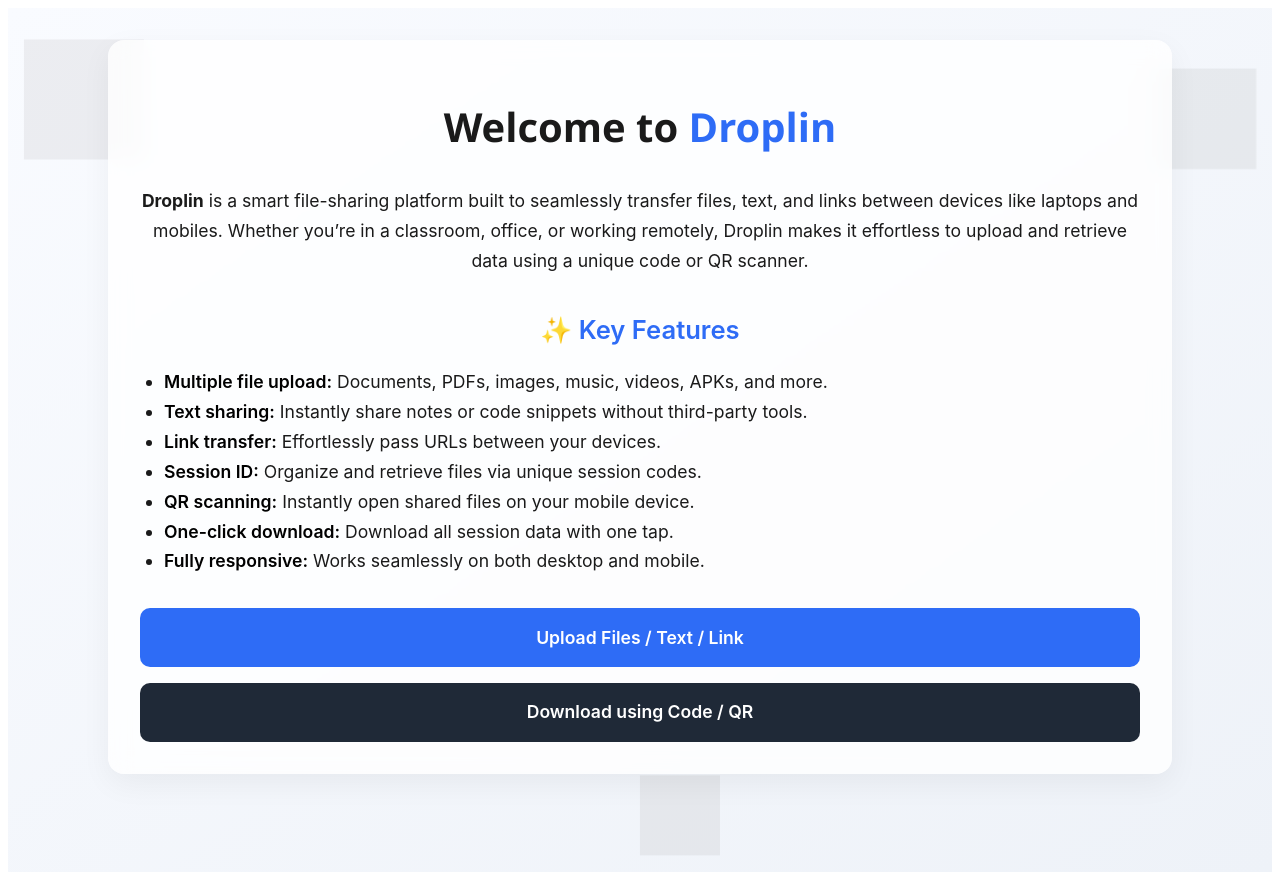
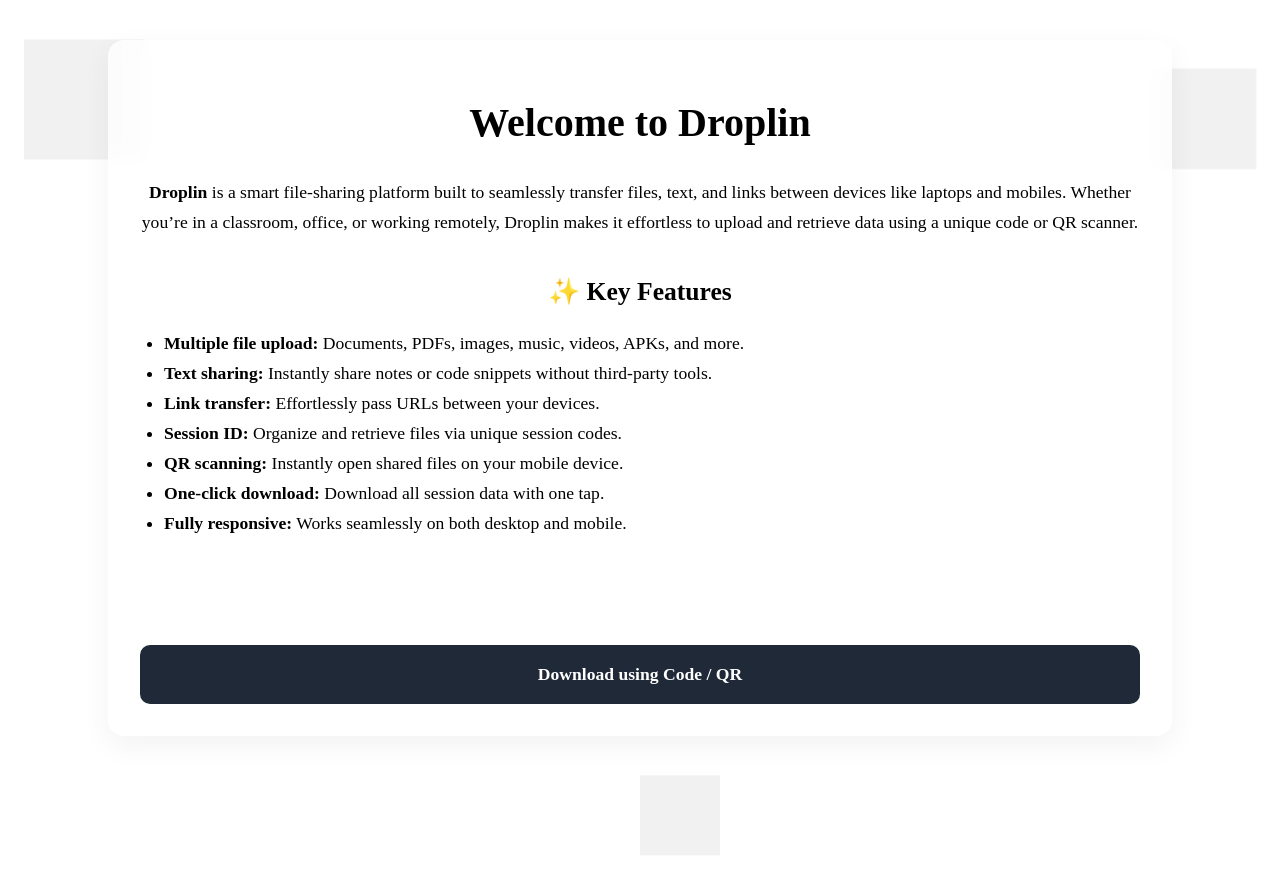
Before and after one commit to Sanjay-adepu/Droplin, a Next.js app: page / in a window 1280 px wide. Built offline with nearby package versions, Linux system fonts and the light colour scheme; grey boxes are pictures that could not be loaded.

Commit message:
Update home.module.css

```diff
--- a/src/app/home.module.css
+++ b/src/app/home.module.css
@@ -1,10 +1,3 @@
-:root {
-  --primary-color: #2e6cf6;
-  --text-color: #1a1a1a;
-  --bg-gradient: linear-gradient(to bottom right, #f9fbff, #eef2f8);
-  --font-heading: 'Segoe UI', sans-serif;
-  --font-body: 'Inter', sans-serif;
-}
 
 /* Reset and base */
 .main {
```
